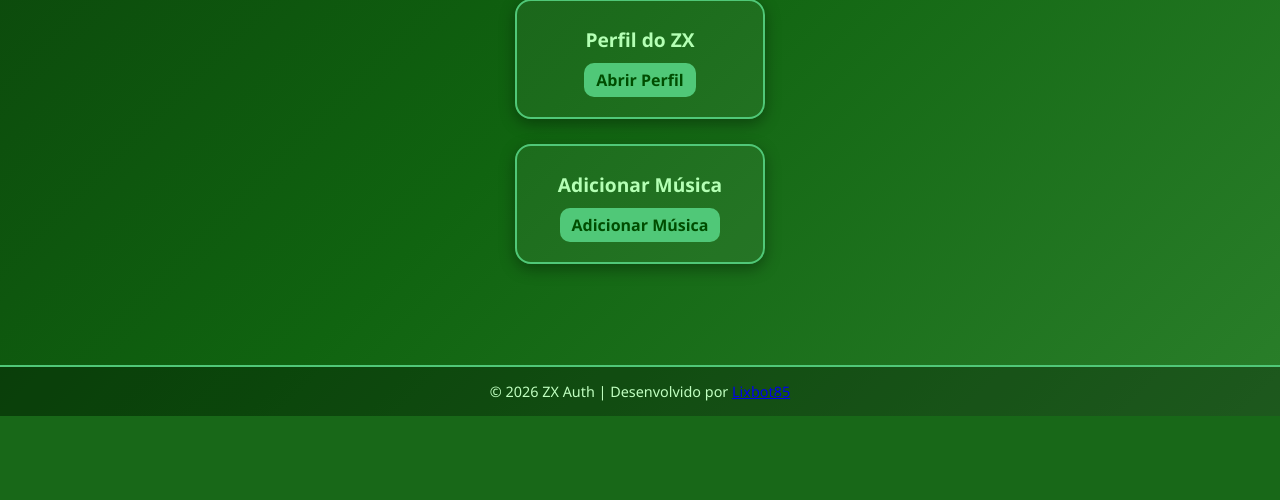
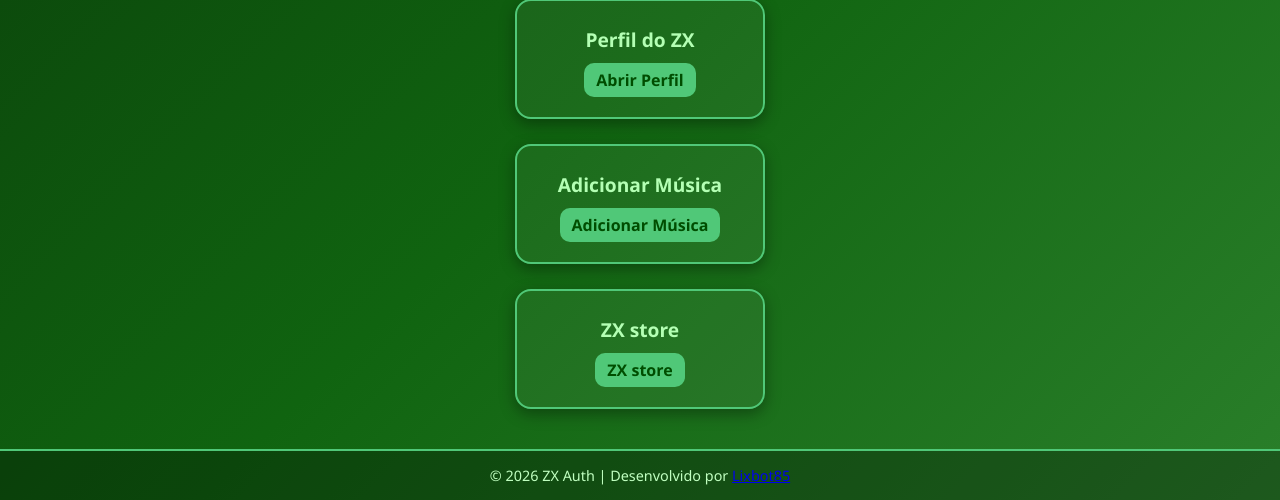
Before and after one commit to lixbot85-dot/zx-auth, a Flask app: template templates/home.html in a window 1280 px wide. Shown: the part 384-884 px from the top of the page. Before the commit the page ends 800 px from the top, so only its background shows below. Run offline with Flask 3, Linux system fonts and the light colour scheme; the template is opened without the code that fills it, so the values that code supplies are empty.

Commit message:
Update home.html

```diff
--- a/templates/home.html
+++ b/templates/home.html
@@ -68,6 +68,10 @@ footer { width:100%; text-align:center; padding:15px; background:rgba(0,0,0,0.3)
   <div class="card">
     <h3 id="music-title">Adicionar Música</h3>
     <a href="/adicionar-musica" id="music-btn">Adicionar Música</a>
+  </div>
+  <div class="card">
+    <h3 id="store-title">ZX store</h3>
+    <a href="https://zx-auth.onrender.com/zx-store" target="_blank" id="profile-btn">ZX store</a>
   </div>
 </main>
 
```
